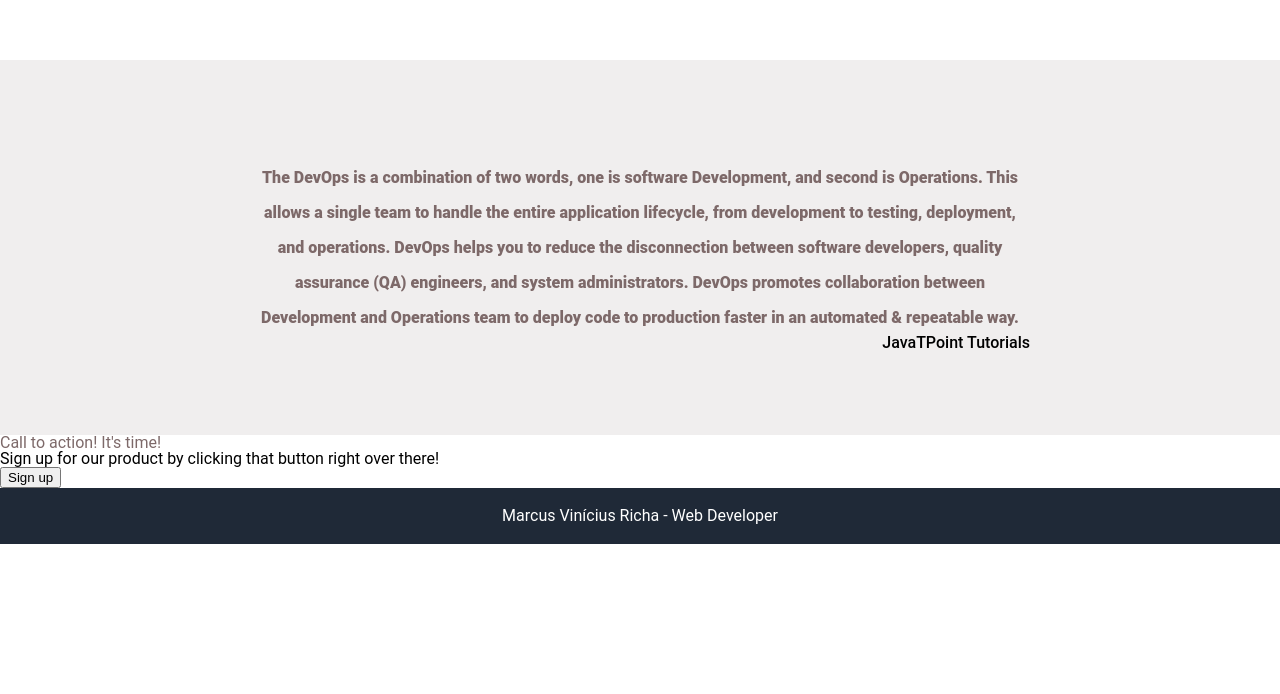
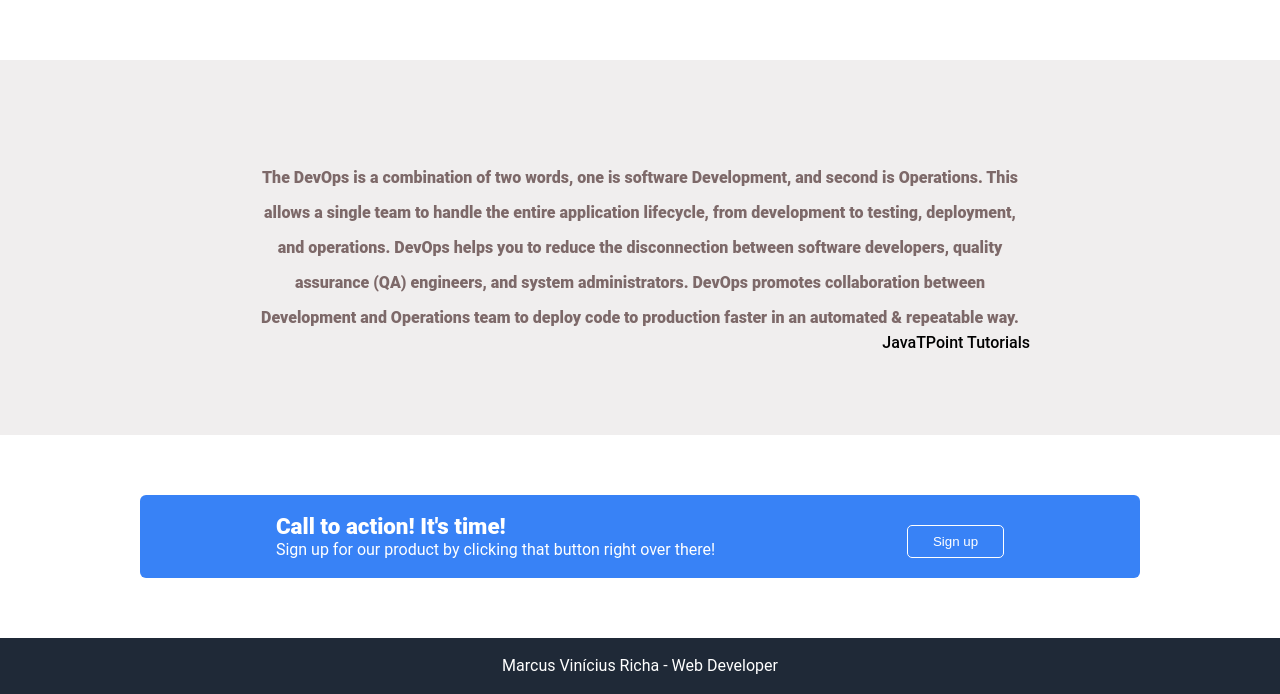
Before and after one commit to ahoymarcus/odin-landing-page, a plain HTML site: page index.html in a window 1280 px wide. Shown: the part 1600-2294 px from the top of the page. Before the commit the page ends 2144 px from the top, so only its background shows below. Drawn offline with Linux system fonts and the light colour scheme.

Commit message:
Finish Call-to-action section

```diff
--- a/index.html
+++ b/index.html
@@ -22,7 +22,7 @@
             <div class="welcome-section">
                 <div class="welcome-section__info">
                     <h1 class="welcome-section__title">Land of Dev-Ops</h1>
-                    <p class="welcome-section__desc">So, nowdays this methodology of DevOps that brings development and operation closer has become a very important method in terms of the adoption the Agile pratices of system-oriented approach and countinous delivery.</p>
+                    <p class="welcome-section__desc">Nowdays this methodology of DevOps that brings development and operation closer has become a very important method in terms of the adoption the Agile pratices of system-oriented approach and countinous delivery.</p>
                     <button class="welcome-section-button">Sing up</button>
                 </div>
                 <a target="_blank" href="https://nextjs-myjs-tech-blog.vercel.app/development/dev-ops-architecture-2022-02-14">
@@ -76,9 +76,11 @@
 
             <div class="action-section">
                 <div class="action-section__call-to-action">
-                    <h4>Call to action! It's time!<h4>
-                    <p>Sign up for our product by clicking that button right over there!</p>
-                    <button>Sign up</button>
+                    <div>
+                        <h3 class="action-section__title">Call to action! It's time!</h3>
+                        <p class="action-section__text">Sign up for our product by clicking that button right over there!</p>
+                    </div>
+                    <button class="action-section__button">Sign up</button>
                 </div>
             </div>
         </main>
--- a/styles/main.css
+++ b/styles/main.css
@@ -77,7 +77,7 @@
 }
 
 
-.header, .welcome-section {
+.header, .welcome-section, .action-section {
     padding: 16px 100px 60px;
 }
 
@@ -98,7 +98,7 @@
 }
 
 .header__navbar a:hover {
-    color: #49a6e9;
+    color: #3882F6; /*#49a6e9;*/
 }
 
 .welcome-section {
@@ -122,7 +122,7 @@
 
 .welcome-section-button {
     color: white;
-    background-color: #49a6e9;
+    background-color: #3882F6; /*#49a6e9;*/
     border: none;
     border-radius: 5px;
     padding: 5px 15px;
@@ -195,6 +195,37 @@
     font-weight: 500;
 }
 
+.action-section {
+    padding: 60px 140px 60px;
+}
+
+.action-section__call-to-action {
+    background-color: #3882F6; /*#49a6e9;*/
+    border-radius: 6px;
+    padding: 20px 40px;
+    display: flex;
+    justify-content: space-around;
+}
+
+.action-section__title, .action-section__text {
+    color: white;
+}
+
+.action-section__title {
+    font-size: 1.4rem;
+    font-weight: 900;
+    margin-bottom: 5px;
+}
+
+.action-section__button {
+    color: white;
+    background-color: #3882F6; /*#49a6e9;*/
+    border: 1px solid white;
+    border-radius: 5px;
+    padding: 8px 25px;
+    align-self: end;
+}
+
 
 .footer-section {
     color: white;
```
Also changed, not shown: 1 other file.
